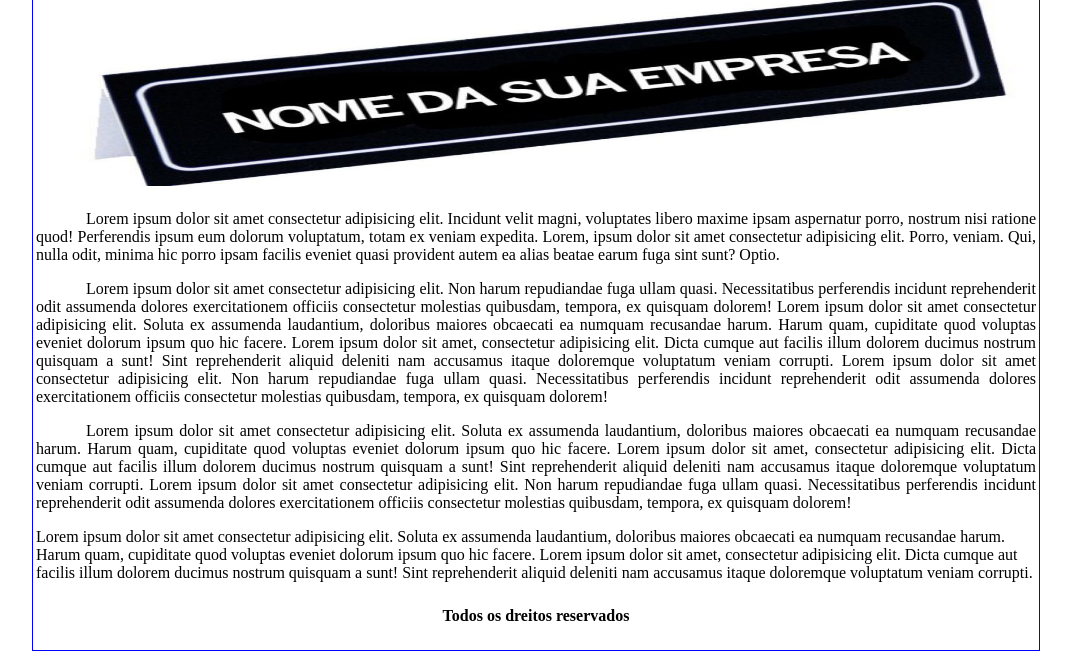
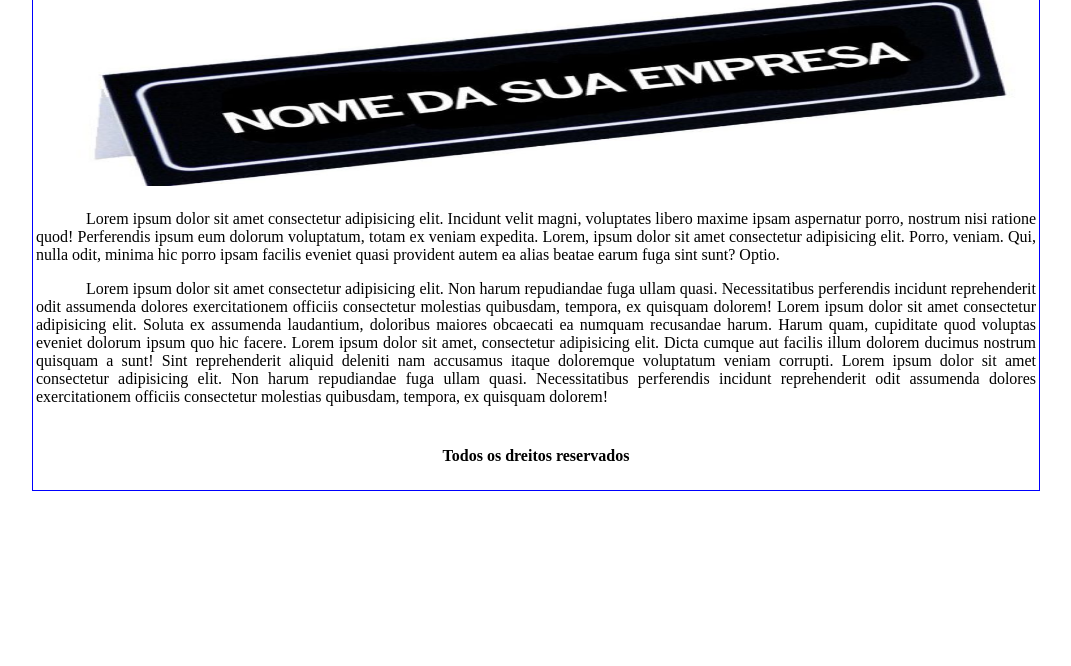
Before and after one commit to AlfredoPaulo/Projeto-1, a plain HTML site: page quem_somos.html in a window 1280 px wide. Shown: the part 134-800 px from the top of the page, without its empty margins (104-1175 px from the left). Drawn offline with Linux system fonts and the light colour scheme.

Commit message:
Diferenciei as paginas

```diff
--- a/quem_somos.html
+++ b/quem_somos.html
@@ -43,14 +43,6 @@
                 Lorem ipsum dolor sit amet, consectetur adipisicing elit. Dicta cumque aut facilis illum dolorem ducimus nostrum quisquam a sunt! Sint reprehenderit aliquid deleniti nam accusamus itaque doloremque voluptatum veniam corrupti.
                 Lorem ipsum dolor sit amet consectetur adipisicing elit. Non harum repudiandae fuga ullam quasi. Necessitatibus perferendis incidunt reprehenderit odit assumenda dolores exercitationem officiis consectetur molestias quibusdam, tempora, ex quisquam dolorem!</p>
 
-               <p> Lorem ipsum dolor sit amet consectetur adipisicing elit. Soluta ex assumenda laudantium, doloribus maiores obcaecati ea numquam recusandae harum. Harum quam, cupiditate quod voluptas eveniet dolorum ipsum quo hic facere.
-
-                Lorem ipsum dolor sit amet, consectetur adipisicing elit. Dicta cumque aut facilis illum dolorem ducimus nostrum quisquam a sunt! Sint reprehenderit aliquid deleniti nam accusamus itaque doloremque voluptatum veniam corrupti.
-                Lorem ipsum dolor sit amet consectetur adipisicing elit. Non harum repudiandae fuga ullam quasi. Necessitatibus perferendis incidunt reprehenderit odit assumenda dolores exercitationem officiis consectetur molestias quibusdam, tempora, ex quisquam dolorem!</p>
-
-                Lorem ipsum dolor sit amet consectetur adipisicing elit. Soluta ex assumenda laudantium, doloribus maiores obcaecati ea numquam recusandae harum. Harum quam, cupiditate quod voluptas eveniet dolorum ipsum quo hic facere.
-
-                Lorem ipsum dolor sit amet, consectetur adipisicing elit. Dicta cumque aut facilis illum dolorem ducimus nostrum quisquam a sunt! Sint reprehenderit aliquid deleniti nam accusamus itaque doloremque voluptatum veniam corrupti.
 
             </td>
         </tr>
```
